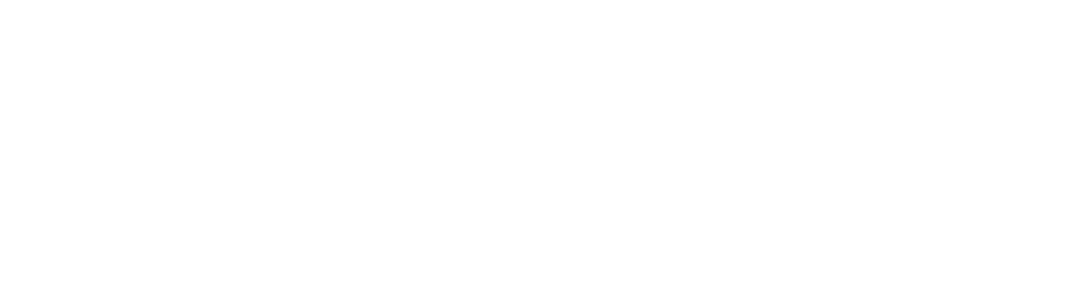
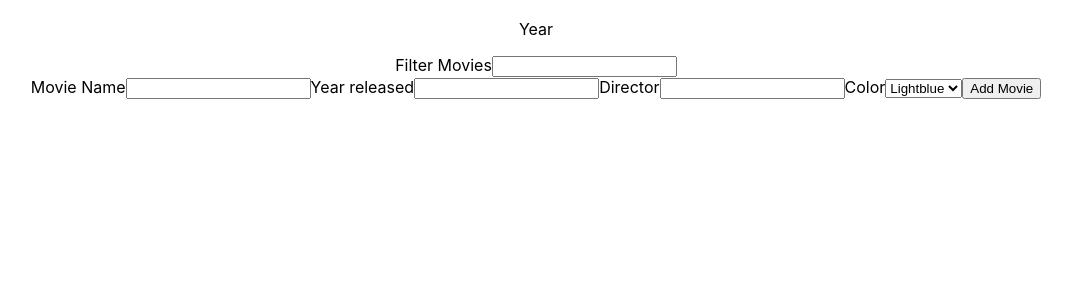
Before and after one commit to taha-amin/from-movie-list-maker-react, a React (Create React App) app: page / in a window 1280 px wide. Shown: the top 300 px of the page, without its empty margins (104-1176 px from the left). Built offline with nearby package versions, Linux system fonts and the light colour scheme.

Commit message:
wrote return that renders all necessary data

```diff
--- a/src/App.js
+++ b/src/App.js
@@ -25,6 +25,7 @@
 
     const newMovie = {
       name: movieFormName,
+      year: movieFormYearReleased,
       color: movieFormColor,
       director: movieFormDirector,
     };
@@ -50,7 +51,39 @@
 
     search ? setAllFilteredMovies(searchMovies) : setAllFilteredMovies(allMovies);
   }
-  return <div className="App"></div>;
+  return (
+    <div className="App">
+      <div className="current-movie quarter">
+        <Movie
+          movie={{
+            name: movieFormName,
+            year: movieFormYearReleased,
+            color: movieFormColor,
+            director: movieFormDirector,
+          }}
+        />
+      </div>
+      <div className="movie-filter quarter">
+        Filter Movies
+        <input onChange={(e) => setFilterQuery(e.target.value)} />
+      </div>
+      <MovieForm
+        submitMovie={submitMovie}
+        movieFormName={movieFormName}
+        setMovieFormName={setMovieFormName}
+        movieFormColor={movieFormColor}
+        setMovieFormColor={setMovieFormColor}
+        movieFormDirector={movieFormDirector}
+        setMovieFormDirector={setMovieFormDirector}
+        movieFormYearReleased={movieFormYearReleased}
+        setMovieFormYearReleased={setMovieFormYearReleased}
+      />
+      <MovieList
+        movies={filterQuery ? filteredMovies : allMovies}
+        handleDeleteMovie={handleDeleteMovie}
+      />
+    </div>
+  );
 }
 
 export default App;
```
